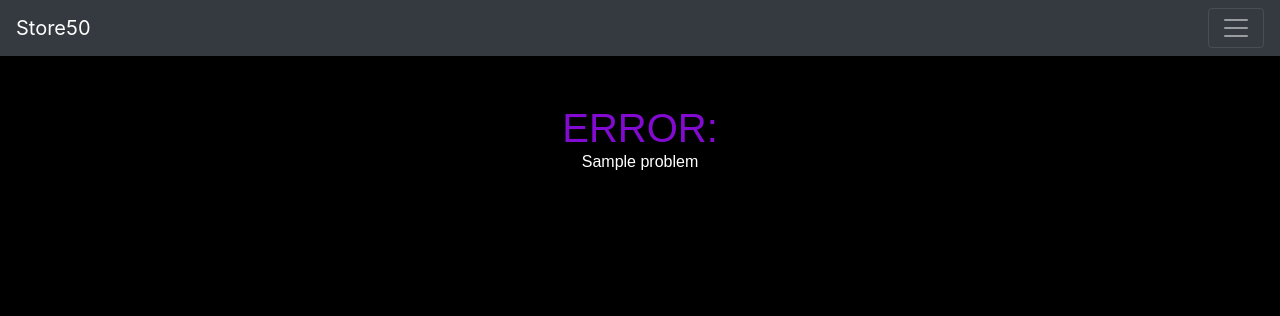
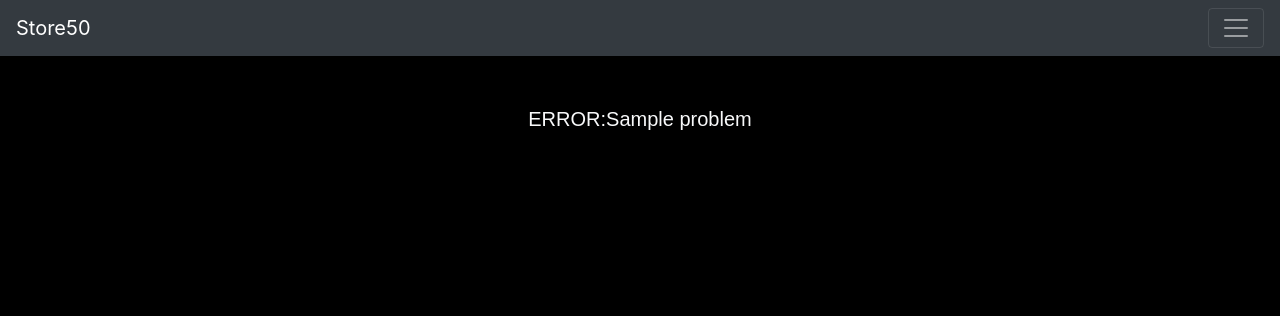
Before and after one commit to Arthur020104/Finalproject-cs50, a Flask app: template templates/error.html in a window 1280 px wide. Shown: the top 316 px of the page. Run offline with Flask 2, Linux system fonts and the light colour scheme; the template is opened without the code that fills it: most values are stand-ins (such as "Sample title", 1, 10 or a date in 2020); some libraries are stand-ins or nearby versions.

Commit message:
fixing Index error and changing error.html style

```diff
--- a/application.py
+++ b/application.py
@@ -66,16 +66,16 @@ def login():
         # Query database for username
         rows = db.execute("SELECT * FROM users WHERE username = ?", request.form.get("username"))
         # Ensure username exists and password is correct
-        if not check_password_hash(rows[0]["hash"], request.form.get("password")):
-            return render_template("error.html",problem="invalid username and/or password", log=session.get("user_id"))
-
+        try:
+            if not check_password_hash(rows[0]["hash"], request.form.get("password")):
+                return render_template("error.html",problem="invalid username and/or password", log=session.get("user_id"))
+        except IndexError:
+             return render_template("error.html",problem="invalid username and/or password", log=session.get("user_id"))
         # Remember which user has logged in
         session["user_id"] = rows[0]["id"]
 
         # Redirect user to home page
         return redirect("/")
-        # Redirect to another page
-        return redirect('/')
     else:
         return render_template("login.html", log=session.get("user_id"))
 
--- a/templates/error.html
+++ b/templates/error.html
@@ -4,5 +4,5 @@
 {% endblock %}
 
 {% block main %}
-<h1 class="error">ERROR:<p class="Perror">{{problem}}</p></h1>
+<p class="text-center blockquote text-light">ERROR:{{problem}}</p>
 {% endblock %}
```
